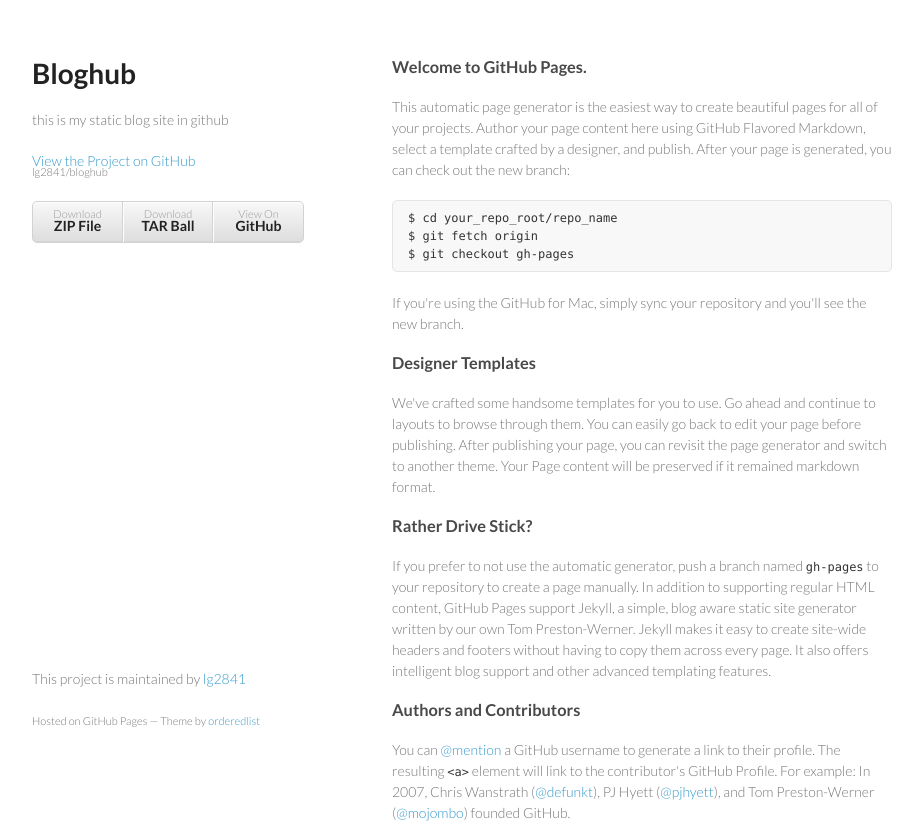
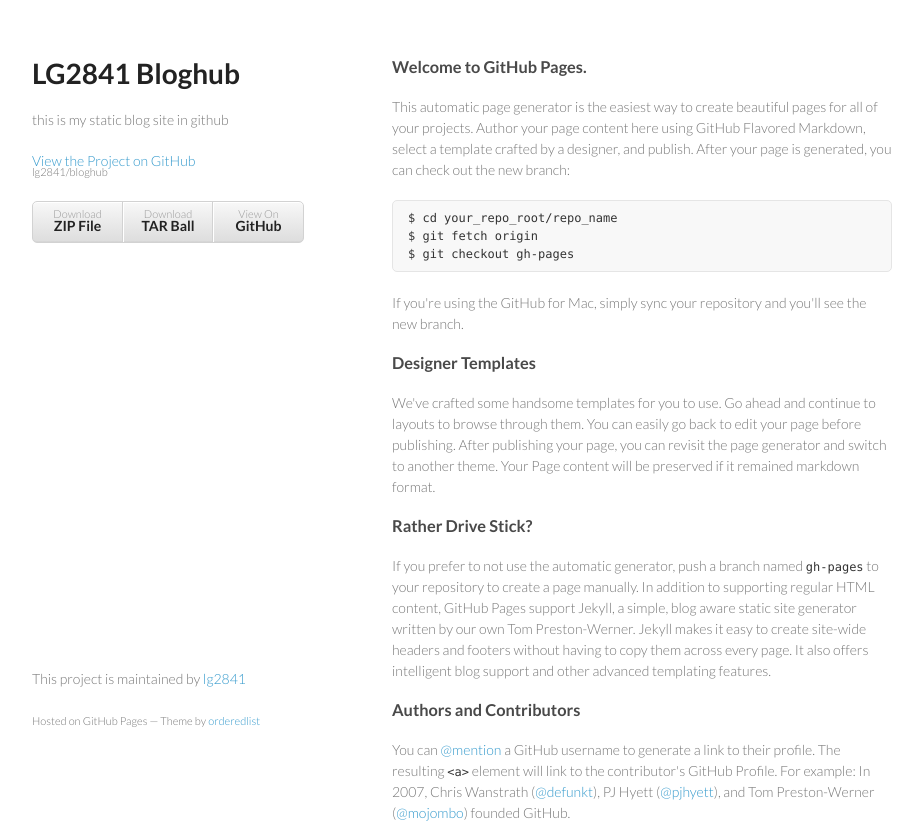
Before and after one commit to lg2841/bloghub, a plain HTML site: page index.html in a window 1280 px wide. Shown: the top 826 px of the page, without its empty margins (178-1101 px from the left). Drawn offline with Linux system fonts and the light colour scheme.

Commit message:
first update on index.html

```diff
--- a/index.html
+++ b/index.html
@@ -15,7 +15,7 @@
   <body>
     <div class="wrapper">
       <header>
-        <h1>Bloghub</h1>
+        <h1>LG2841 Bloghub</h1>
         <p>this is my static blog site in github</p>
 
         <p class="view"><a href="https://github.com/lg2841/bloghub">View the Project on GitHub <small>lg2841/bloghub</small></a></p>
```
